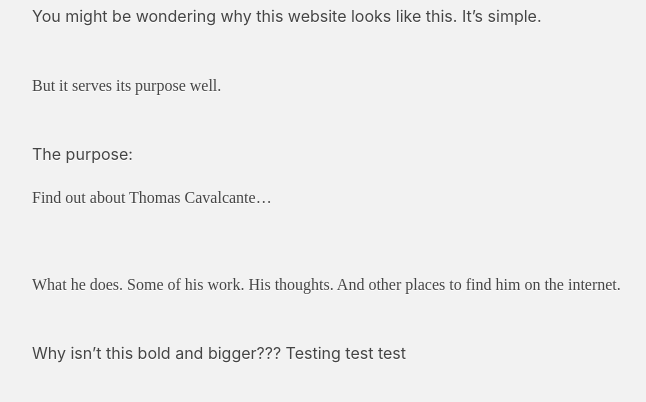
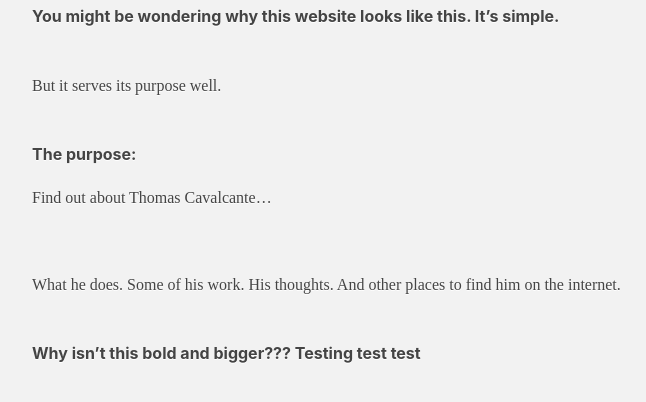
Before and after one commit to tpcav/my-website, a plain HTML site: page index.html in a window 1280 px wide. Shown: the part 100-502 px from the top of the page, without its empty margins (64-710 px from the left). Drawn offline with Linux system fonts and the light colour scheme.

Commit message:
Update index.html

```diff
--- a/index.html
+++ b/index.html
@@ -13,7 +13,7 @@ p.p1 {margin: 0.0px 0.0px 3.0px 0.0px; font: 26.0px}
 p.p2 {margin: 0.0px 0.0px 0.0px 0.0px; font: 16.0px}
 p.p3 {margin: 0.0px 0.0px 0.0px 0.0px; font: 16.0px; min-height: 21.0px}
 span.s1 {font-weight: bold; font-style: normal; font-size: 26.00px}
-span.s2 {font-weight: medium; font-style: normal; font-size: 16.00px}
+span.s2 {font-weight: bold; font-style: normal; font-size: 16.00px}
 span.s3 {font-family: 'UICTFontTextStyleBody'; font-weight: normal; font-style: normal; font-size: 16.00px}
 span.s4 {font-family: 'UICTFontTextStyleBody'; font-weight: bold; font-style: normal; font-size: 16.00px}
 </style>
```
